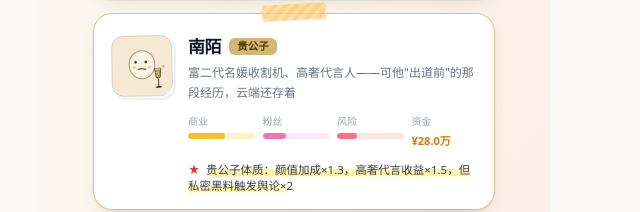
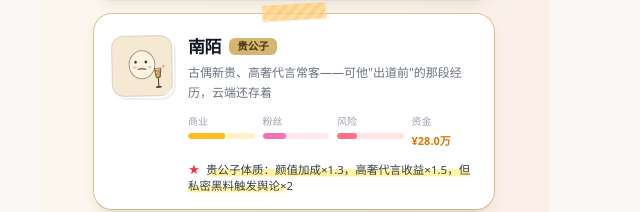
Before and after one commit to ddduan0817/save-my-star, a Next.js app: page / in a window 1280 px wide. Shown: the part 1419-1631 px from the top of the page, without its empty margins (346-986 px from the left). Built offline with nearby package versions, Linux system fonts and the light colour scheme.

Commit message:
tweak(content): soften 南陌 description — drop 富二代名媛收割机/富婆收割机 wording

```diff
--- a/src/data/artists.ts
+++ b/src/data/artists.ts
@@ -73,7 +73,7 @@ export const artists: Artist[] = [
     id: 'socialite',
     name: '南陌',
     title: '贵公子',
-    description: '富二代名媛收割机、高奢代言人——可他"出道前"的那段经历，云端还存着',
+    description: '古偶新贵、高奢代言常客——可他"出道前"的那段经历，云端还存着',
     avatar: '🥂',
     gender: 'male',
     initialStats: {
@@ -84,6 +84,6 @@ export const artists: Artist[] = [
     },
     initialAppearance: 80,
     specialTrait: '贵公子体质：颜值加成×1.3，高奢代言收益×1.5，但私密黑料触发舆论×2',
-    backstory: '网红转型演员，靠古偶里一个贵公子角色出圈，现在是各大高奢的座上宾，外号"富婆收割机"。但没几个人知道，他出道前做过一段"商务男模"，陪富婆吃饭逛街的那种。当年拍的照片视频全在云端，还有一份"服务价目表"截图，一直在某个私密群里流传。',
+    backstory: '网红转型演员，靠古偶里一个贵公子角色出圈，如今是各大高奢的座上宾，内娱"新一代贵公子"的名号挂得挺稳。但没几个人知道，他出道前做过一段"商务男模"，陪圈内阔太太吃饭、逛街、出席晚宴。当年拍的照片视频全在云端，还有一份"服务价目表"截图，一直在某个私密群里流传。',
   },
 ];
```
